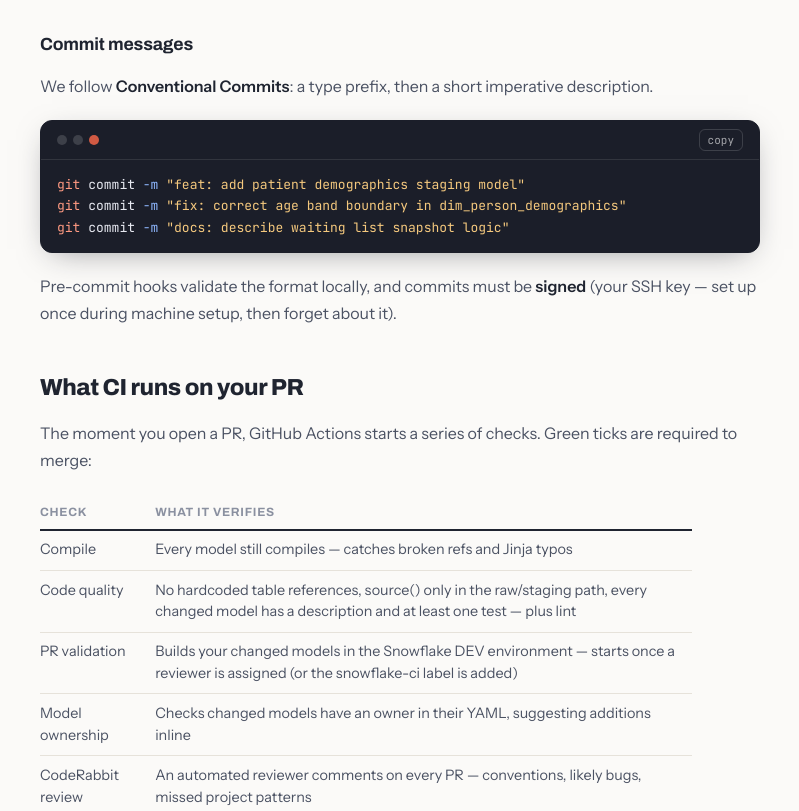
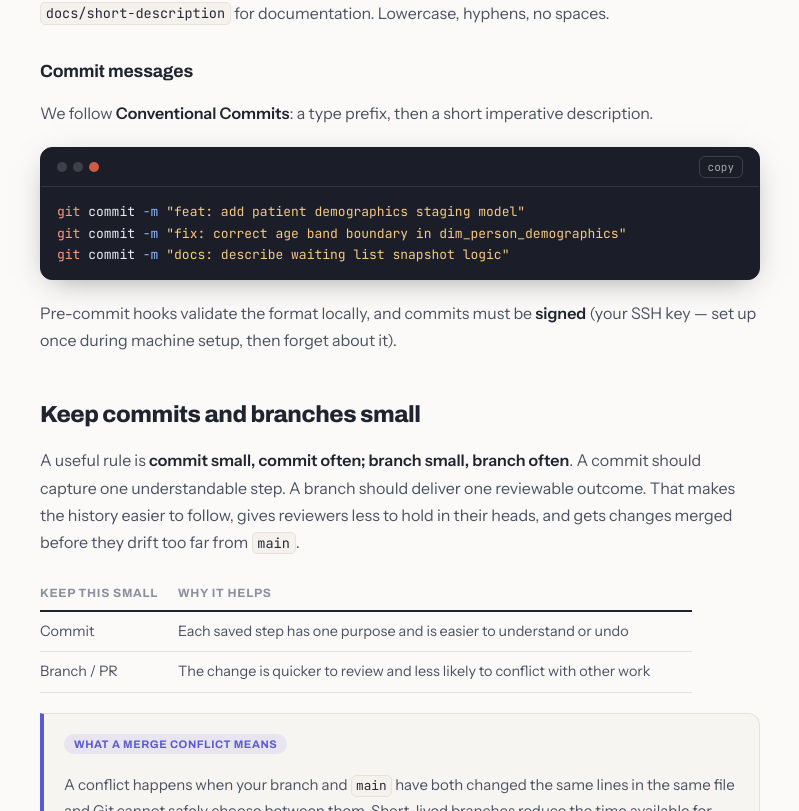
Before and after one commit to EddieDavison92/dbt-onboarding, a Next.js app: page /learn/git-and-prs in a window 1280 px wide. Shown: the part 1989-2800 px from the top of the page, without its empty margins (368-1167 px from the left). Built offline with nearby package versions, Linux system fonts and the light colour scheme.

Commit message:
docs: sync handbook with course guidance

```diff
--- a/app/(handbook)/learn/git-and-prs/page.tsx
+++ b/app/(handbook)/learn/git-and-prs/page.tsx
@@ -24,7 +24,7 @@ const STEPS = [
   },
   {
     name: "pull request",
-    desc: "Ask for review; CI starts checking automatically",
+    desc: "Propose the change; checks run as their conditions are met",
     cmd: "gh pr create",
   },
   {
@@ -42,7 +42,7 @@ export default function Page() {
       kicker="Learn 05"
       title="Git & pull requests"
       lede="Git is version control for the whole project; a pull request is how your change gets a human review and automated checks before it reaches production."
-      minutes={9}
+      minutes={12}
     >
       <h2>The mental model</h2>
       <p>
@@ -50,8 +50,9 @@ export default function Page() {
         edit it directly (it is locked). Instead you take a <strong>branch</strong>: a
         parallel copy where you can work freely. When your work is ready, a{" "}
         <strong>pull request (PR)</strong>{" "}proposes merging your changes into{" "}
-        <code>main</code>. Between proposal and merge sit the two safety nets: a human
-        review and automated CI checks.
+        <code>main</code>. Between proposal and merge, automated checks supply evidence
+        about the implementation and a human reviewer decides whether the design and
+        definitions make sense.
       </p>
 
       <div className="my-6 flex max-w-[72ch] flex-col gap-0">
@@ -142,49 +143,85 @@ git commit -m "docs: describe waiting list snapshot logic"
         forget about it).
       </p>
 
-      <h2>What CI runs on your PR</h2>
+      <h2>Keep commits and branches small</h2>
       <p>
-        The moment you open a PR, GitHub Actions starts a series of checks. Green ticks
-        are required to merge:
+        A useful rule is <strong>commit small, commit often; branch small, branch
+        often</strong>. A commit should capture one understandable step. A branch should
+        deliver one reviewable outcome. That makes the history easier to follow, gives
+        reviewers less to hold in their heads, and gets changes merged before they drift
+        too far from <code>main</code>.
       </p>
       <table>
         <thead>
           <tr>
-            <th>Check</th>
+            <th>Keep this small</th>
+            <th>Why it helps</th>
+          </tr>
+        </thead>
+        <tbody>
+          <tr>
+            <td>Commit</td>
+            <td>Each saved step has one purpose and is easier to understand or undo</td>
+          </tr>
+          <tr>
+            <td>Branch / PR</td>
+            <td>The change is quicker to review and less likely to conflict with other work</td>
+          </tr>
+        </tbody>
+      </table>
+      <Callout kind="info" title="What a merge conflict means">
+        <p>
+          A conflict happens when your branch and <code>main</code>{" "}have both changed
+          the same lines in the same file and Git cannot safely choose between them.
+          Short-lived branches reduce the time available for those overlapping changes
+          to accumulate.
+        </p>
+      </Callout>
+
+      <h2>What CI runs on your PR</h2>
+      <p>
+        The checks are independent: each starts only when its own condition is met. A
+        new draft PR therefore has fast checks running while deeper review and warehouse
+        validation are still waiting.
+      </p>
+      <table>
+        <thead>
+          <tr>
+            <th>When</th>
+            <th>What runs</th>
             <th>What it verifies</th>
           </tr>
         </thead>
         <tbody>
           <tr>
-            <td>Compile</td>
-            <td>Every model still compiles — catches broken refs and Jinja typos</td>
-          </tr>
-          <tr>
-            <td>Code quality</td>
+            <td>PR opens or changes</td>
+            <td>Fusion compile and fast quality gates</td>
             <td>
-              No hardcoded table references, source() only in the raw/staging path,
-              every changed model has a description and at least one test — plus lint
+              Refs, Jinja and project structure still compile; changed models have
+              descriptions and tests; source and hardcoded-reference rules are followed
             </td>
           </tr>
           <tr>
-            <td>PR validation</td>
+            <td>PR leaves draft</td>
+            <td>CodeRabbit review</td>
             <td>
-              Builds your changed models in the Snowflake DEV environment — starts once
-              a reviewer is assigned (or the snowflake-ci label is added)
+              Likely bugs, fan-out risk, layer placement, missing tests and project
+              conventions
             </td>
           </tr>
           <tr>
-            <td>Model ownership</td>
+            <td>Review requested or <code>snowflake-ci</code>{" "}label added</td>
+            <td>Snowflake DEV validation</td>
             <td>
-              Checks changed models have an owner in their YAML, suggesting additions
-              inline
+              Builds and tests the changed models against real development data
             </td>
           </tr>
           <tr>
-            <td>CodeRabbit review</td>
+            <td>A changed model has no owner</td>
+            <td>Ownership suggestion</td>
             <td>
-              An automated reviewer comments on every PR — conventions, likely bugs,
-              missed project patterns
+              Posts the suggested YAML inline for the author; this is guidance rather
+              than a failing gate
             </td>
           </tr>
         </tbody>
@@ -207,7 +244,16 @@ git commit -m "docs: describe waiting list snapshot logic"
         </p>
       </Callout>
 
-      <h2>The repo is public — keep data out of it</h2>
+      <h2>Why the code is open</h2>
+      <p>
+        The dbt project is public deliberately. Open definitions let other organisations
+        adopt and adapt useful work, let users inspect how a result was produced, and let
+        people outside the immediate team question or improve the logic. It also enables
+        tools to explain a result through the SQL and upstream lineage that produced it.
+        The definitions are open; the data is not.
+      </p>
+
+      <h2>Keep data out of the public repo</h2>
       <p>
         The dbt-analytics code is open on GitHub. Code, YAML and docs are meant to be
         public; <strong>data never is</strong>. Git history is forever — once pushed,
@@ -242,21 +288,48 @@ git commit -m "docs: describe waiting list snapshot logic"
         </p>
       </Callout>
 
-      <h2>Review etiquette</h2>
+      <h2>Write the proposal clearly</h2>
+      <p>A useful PR description gives the reviewer four things:</p>
       <ul>
         <li>
-          <strong>Keep PRs small.</strong>{" "}One model (plus its YAML) reviews in minutes;
-          ten models sit for a week.
+          <strong>Why:</strong>{" "}the problem or need behind the change.
         </li>
         <li>
-          <strong>Write the description for a stranger.</strong>{" "}What changed, why, and
-          how you checked the numbers.
+          <strong>What:</strong>{" "}each model&apos;s job and how the models fit together.
         </li>
         <li>
-          <strong>Review comments are about the code.</strong>{" "}“Could this join fan
-          out?” is the reviewer doing their job — and soon it will be you asking.
+          <strong>Checked:</strong>{" "}the commands and sensible data checks already run.
+        </li>
+        <li>
+          <strong>Review:</strong>{" "}the decision or area where human attention is most useful.
         </li>
       </ul>
+
+      <h2>What human review is for</h2>
+      <p>
+        By the time a colleague reviews the PR, automation should have supplied much of
+        the mechanical evidence. The reviewer&apos;s highest-value work is judging the
+        choices that require context:
+      </p>
+      <ul>
+        <li>
+          <strong>Architecture:</strong>{" "}does each model have a clear job, and should
+          reusable logic be separated so other models in the repo can reference it?
+        </li>
+        <li>
+          <strong>Clinical correctness:</strong>{" "}do the definitions reflect the
+          intended population, and are code lists and exclusions sufficiently broad?
+        </li>
+        <li>
+          <strong>Maintenance:</strong>{" "}is the code straightforward to change, and is
+          it clear what would need updating when the source or definition changes?
+        </li>
+      </ul>
+      <p>
+        A useful comment identifies the design concern, explains why it matters and asks
+        a question that helps improve the change. The aim is not to rewrite the code in
+        the reviewer&apos;s personal style.
+      </p>
 
       <Quiz
         questions={[
--- a/app/(handbook)/practice/open-a-pr/page.tsx
+++ b/app/(handbook)/practice/open-a-pr/page.tsx
@@ -51,20 +51,28 @@ gh pr create --fill
       </Callout>
 
       <h2>Use a useful description</h2>
+      <p>
+        Treat the PR as a proposal, not a receipt. A reviewer should be able to see why
+        the change exists, what job each model does, what you have already checked and
+        where their judgement would help most.
+      </p>
       <CodeBlock
         lang="text"
         title="PR description"
         code={`
-## What
-Adds stg_reference_opening_hours: one row per site per weekday.
-
 ## Why
 Needed for the access dashboard; no staging model exists today.
 
-## Checks
+## What
+- stg_reference_opening_hours standardises the source's site, weekday and opening-time fields.
+- Its YAML documents the output and tests the expected key.
+
+## Checked
 - dbt build -s stg_reference_opening_hours green locally
-- Grain verified on (site_code, day_of_week)
 - Null closes_at retained where is_open_24h is true
+
+## Review focus
+- Does the representation of 24-hour opening make the downstream use clear?
 `}
       />
 
@@ -82,7 +90,7 @@ Needed for the access dashboard; no staging model exists today.
           { key: "branch", label: <>Work is on a named branch, not <code>main</code></> },
           { key: "diff", label: <>Staged diff contains only intended, non-sensitive changes</> },
           { key: "build", label: <>Relevant local build is green</> },
-          { key: "pr", label: <>PR explains what changed, why, and how it was checked</> },
+          { key: "pr", label: <>PR explains why, each model&apos;s job, checks run and review focus</> },
         ]}
       />
     </LessonShell>
--- a/app/(handbook)/practice/review-and-merge/page.tsx
+++ b/app/(handbook)/practice/review-and-merge/page.tsx
@@ -18,6 +18,34 @@ export default function Page() {
       minutes={4}
     >
       <GuidedCourseLink href="/courses/first-pr/merge-and-after" />
+
+      <h2>What a good review is deciding</h2>
+      <p>
+        Automated checks run first and catch many implementation problems. Human review
+        is where the team decides whether the design is the right one.
+      </p>
+      <ul>
+        <li>
+          <strong>Architecture:</strong>{" "}does each model have one clear job, and is
+          useful logic placed where other models in the repo can reuse it?
+        </li>
+        <li>
+          <strong>Clinical correctness:</strong>{" "}are definitions, populations,
+          exclusions and code lists sound?
+        </li>
+        <li>
+          <strong>Maintenance:</strong>{" "}can someone understand the code and see what
+          a future source or definition change would require?
+        </li>
+      </ul>
+      <Callout kind="info" title="Make the reasoning useful">
+        <p>
+          A strong review comment names the concern and why it matters, then asks a
+          question or suggests a direction. For example: this model both defines
+          eligibility and shapes the final output; would separating the reusable
+          eligibility logic make future changes easier to isolate?
+        </p>
+      </Callout>
 
       <h2>Respond to review</h2>
       <CodeBlock
--- a/app/(handbook)/practice/yaml-and-tests/page.tsx
+++ b/app/(handbook)/practice/yaml-and-tests/page.tsx
@@ -32,6 +32,14 @@ dbt run-operation generate_model_yaml --args '{"model_names": ["stg_reference_op
         The generator knows the columns; it does not know what they mean or what must be
         true about the data.
       </p>
+
+      <Callout kind="info" title="Read the YAML shape">
+        <p>
+          A colon names a property, a dash starts an item in a list, and indentation says
+          what belongs inside what. Use two spaces for each level and never tabs. Your
+          descriptions do not need prescribed wording; dbt needs valid structure.
+        </p>
+      </Callout>
 
       <h2>Add the decisions</h2>
       <CodeBlock
```
Also changed, not shown: app/(handbook)/learn/tests-and-docs/page.tsx (+46 -4 lines).
